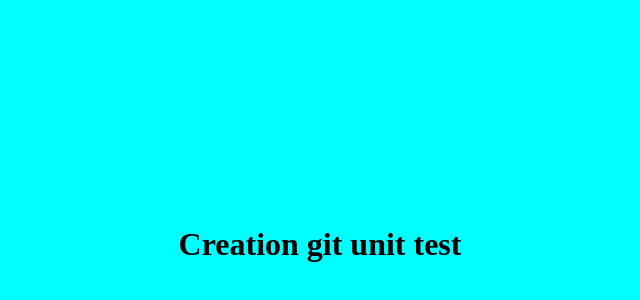
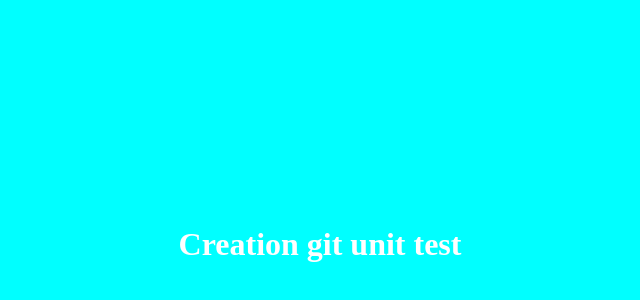
Before and after one commit to diahara94/creationgitetgithub, a plain HTML site: page index.html in a window 1280 px wide. Shown: the part 48-348 px from the top of the page, without its empty margins (320-960 px from the left). Drawn offline with Linux system fonts and the light colour scheme.

Commit message:
changement de couleur du titre

```diff
--- a/index.html
+++ b/index.html
@@ -8,7 +8,7 @@
 </head>
 <body style="background-color: aqua;">
 
-    <h1 style="padding: 20%; padding-bottom: 20%;text-align: center;">Creation git unit test</h1>
+    <h1 style="padding: 20%; padding-bottom: 20%;text-align: center;color: white;">Creation git unit test</h1>
 
 </body>
 </html>
```
